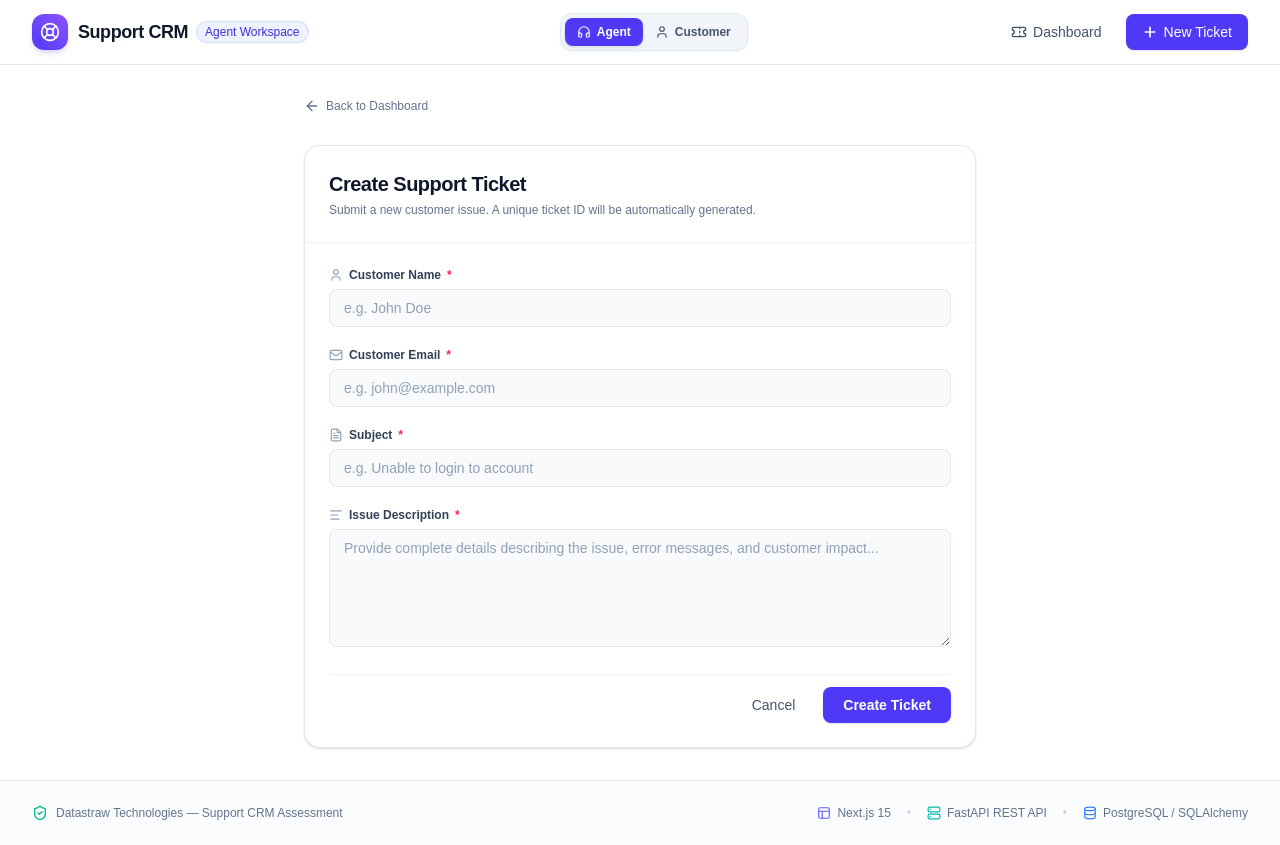
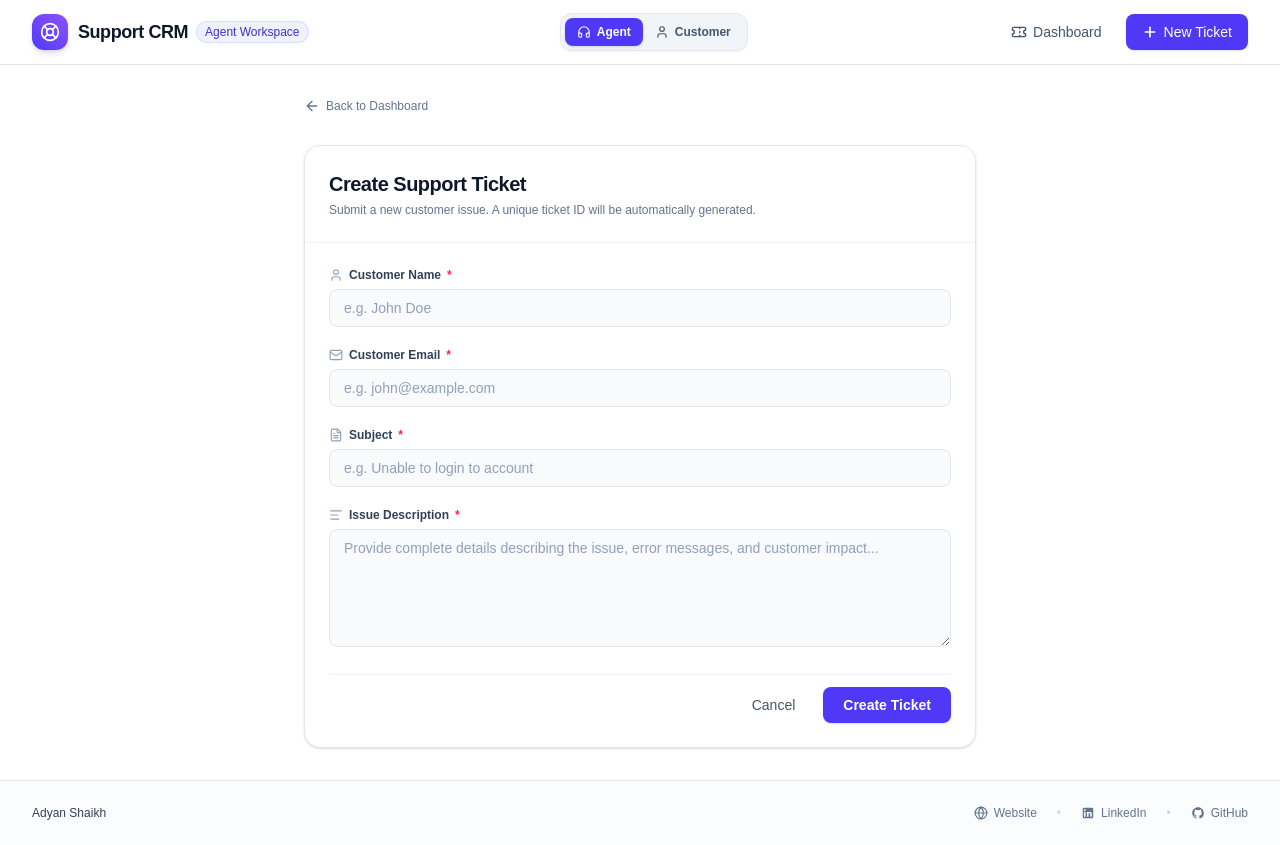
Before and after one commit to AdyanShaikh/support-ticket, a Next.js app in the folder frontend/: page /create-ticket in a window 1280 px wide. Built offline with nearby package versions, Linux system fonts and the light colour scheme; no server answers.

Commit message:
chore: customize footer with personal links (website, LinkedIn, GitHub)

```diff
--- a/frontend/app/layout.tsx
+++ b/frontend/app/layout.tsx
@@ -11,7 +11,7 @@
 });
 
 export const metadata: Metadata = {
-  title: "Support CRM System | Datastraw Technologies",
+  title: "Support CRM System",
   description:
     "Enterprise-grade Customer Support Ticketing CRM built with Next.js, FastAPI, PostgreSQL, and AI Ticket Assistant.",
 };
--- a/frontend/components/layout/Footer.tsx
+++ b/frontend/components/layout/Footer.tsx
@@ -1,29 +1,65 @@
-import { ShieldCheck, Database, Server, Layout } from "lucide-react";
+import { Globe } from "lucide-react";
 
 export default function Footer() {
   return (
     <footer className="w-full border-t border-slate-200 bg-slate-50/50 py-6 dark:border-slate-800 dark:bg-slate-900/50 mt-auto">
       <div className="max-w-7xl mx-auto px-4 sm:px-6 lg:px-8 flex flex-col sm:flex-row items-center justify-between gap-4 text-xs text-slate-500 dark:text-slate-400">
-        <div className="flex items-center gap-2">
-          <ShieldCheck className="w-4 h-4 text-emerald-500" />
-          <span>Datastraw Technologies — Support CRM Assessment</span>
+        <div className="flex items-center gap-2 font-medium text-slate-700 dark:text-slate-300">
+          <span>Adyan Shaikh</span>
         </div>
 
-        <div className="flex items-center gap-4 flex-wrap justify-center">
-          <span className="flex items-center gap-1.5">
-            <Layout className="w-3.5 h-3.5 text-indigo-500" />
-            Next.js 15
-          </span>
+        <div className="flex items-center gap-5">
+          <a
+            href="https://adyanshaikh.in"
+            target="_blank"
+            rel="noopener noreferrer"
+            className="flex items-center gap-1.5 hover:text-indigo-600 dark:hover:text-indigo-400 transition-colors"
+          >
+            <Globe className="w-3.5 h-3.5" />
+            <span>Website</span>
+          </a>
+
           <span className="text-slate-300 dark:text-slate-700">•</span>
-          <span className="flex items-center gap-1.5">
-            <Server className="w-3.5 h-3.5 text-teal-500" />
-            FastAPI REST API
-          </span>
+
+          <a
+            href="https://www.linkedin.com/in/adyan-shaikh"
+            target="_blank"
+            rel="noopener noreferrer"
+            className="flex items-center gap-1.5 hover:text-indigo-600 dark:hover:text-indigo-400 transition-colors"
+          >
+            <svg
+              className="w-3.5 h-3.5"
+              fill="currentColor"
+              viewBox="0 0 24 24"
+              aria-hidden="true"
+            >
+              <path d="M19 3a2 2 0 0 1 2 2v14a2 2 0 0 1-2 2H5a2 2 0 0 1-2-2V5a2 2 0 0 1 2-2h14m-.5 15.5v-5.3a3.26 3.26 0 0 0-3.26-3.26c-.85 0-1.84.52-2.28 1.3v-1.11h-2.79v8.37h2.79v-4.93c0-.77.62-1.4 1.39-1.4a1.4 1.4 0 0 1 1.4 1.4v4.93h2.75M6.46 8.76a1.64 1.64 0 1 0 0-3.28 1.64 1.64 0 0 0 0 3.28m1.4 9.74v-8.37H5.06v8.37h2.8z" />
+            </svg>
+            <span>LinkedIn</span>
+          </a>
+
           <span className="text-slate-300 dark:text-slate-700">•</span>
-          <span className="flex items-center gap-1.5">
-            <Database className="w-3.5 h-3.5 text-blue-500" />
-            PostgreSQL / SQLAlchemy
-          </span>
+
+          <a
+            href="https://github.com/AdyanShaikh"
+            target="_blank"
+            rel="noopener noreferrer"
+            className="flex items-center gap-1.5 hover:text-indigo-600 dark:hover:text-indigo-400 transition-colors"
+          >
+            <svg
+              className="w-3.5 h-3.5"
+              fill="currentColor"
+              viewBox="0 0 24 24"
+              aria-hidden="true"
+            >
+              <path
+                fillRule="evenodd"
+                d="M12 2C6.477 2 2 6.484 2 12.017c0 4.425 2.865 8.18 6.839 9.504.5.092.682-.217.682-.483 0-.237-.008-.868-.013-1.703-2.782.605-3.369-1.343-3.369-1.343-.454-1.158-1.11-1.466-1.11-1.466-.908-.62.069-.608.069-.608 1.003.07 1.53 1.032 1.53 1.032.892 1.53 2.341 1.088 2.91.832.092-.647.35-1.088.636-1.338-2.22-.253-4.555-1.113-4.555-4.951 0-1.093.39-1.988 1.029-2.688-.103-.253-.446-1.272.098-2.65 0 0 .84-.27 2.75 1.026A9.564 9.564 0 0112 6.844c.85.004 1.705.115 2.504.337 1.909-1.296 2.747-1.027 2.747-1.027.546 1.379.202 2.398.1 2.651.64.7 1.028 1.595 1.028 2.688 0 3.848-2.339 4.695-4.566 4.943.359.309.678.92.678 1.855 0 1.338-.012 2.419-.012 2.747 0 .268.18.58.688.482A10.019 10.019 0 0022 12.017C22 6.484 17.522 2 12 2z"
+                clipRule="evenodd"
+              />
+            </svg>
+            <span>GitHub</span>
+          </a>
         </div>
       </div>
     </footer>
```
Also changed, not shown: 2 other files (tests, documents, lock files or other folders).
